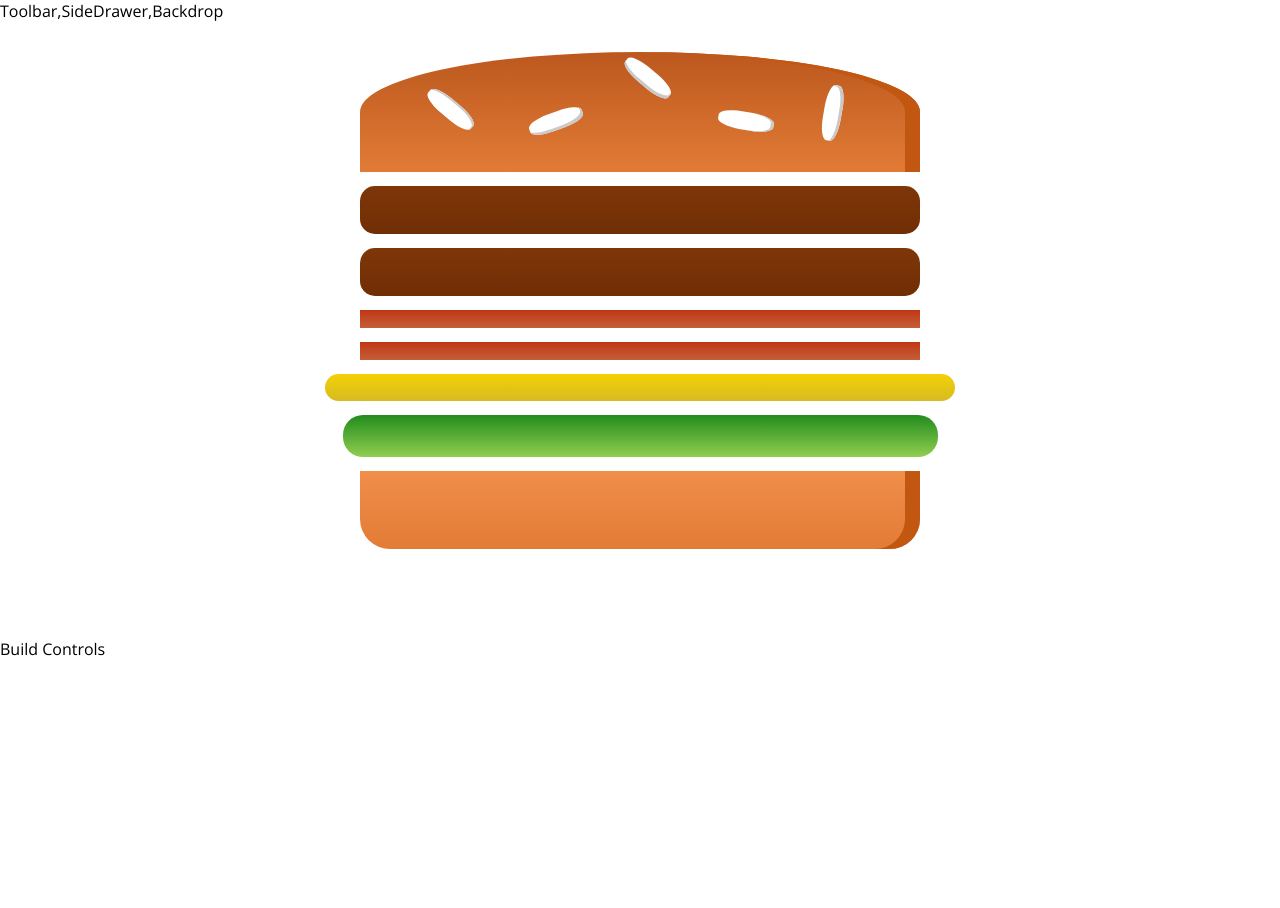
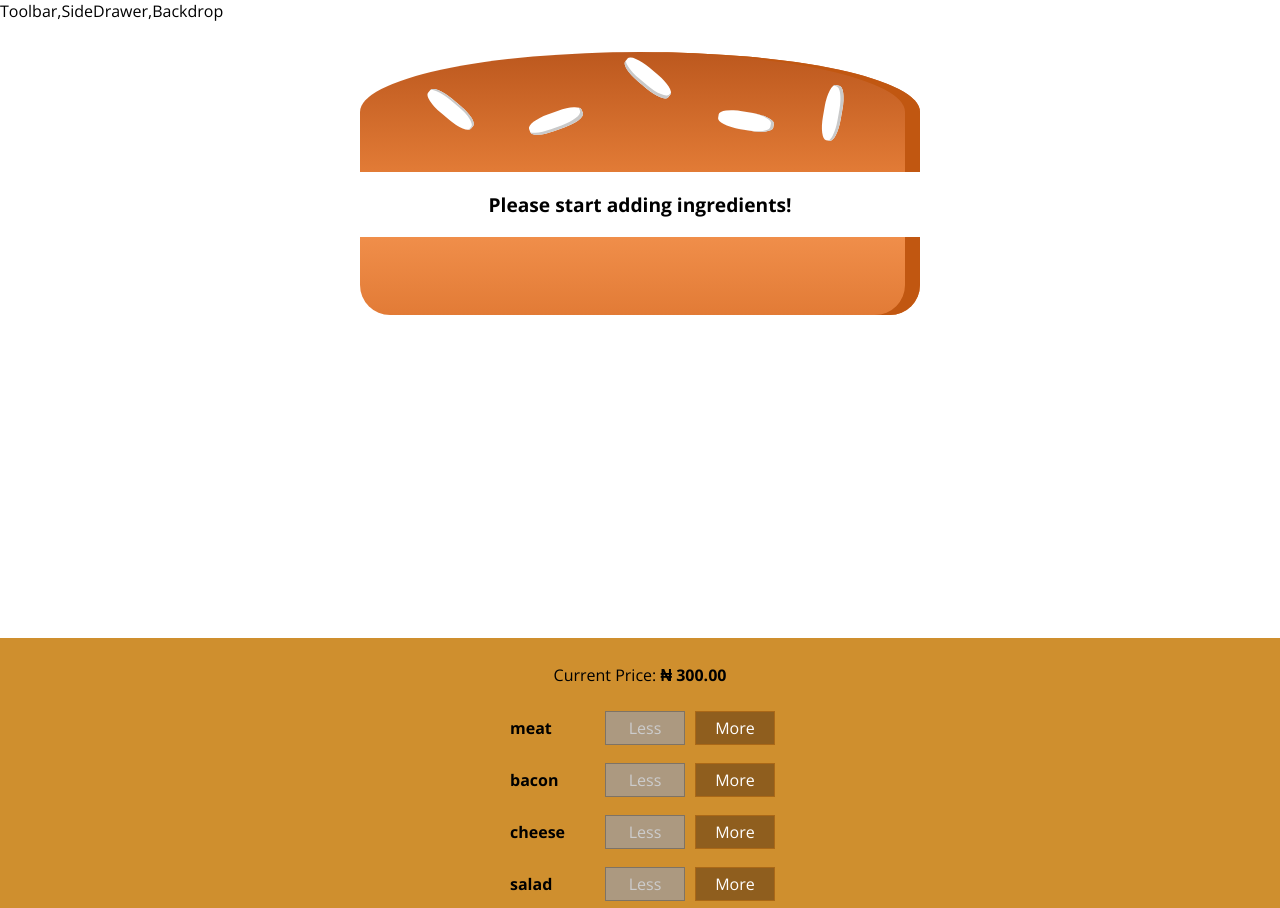
Before and after one commit to muheebolakunle/myburger, a React (Create React App) app: page / in a window 1280 px wide. Shown: the top 908 px of the page. Before the commit the page ends 800 px from the top, so only its background shows below. Built offline with nearby package versions, Linux system fonts and the light colour scheme.

Commit message:
create BuildControl component

```diff
--- /dev/null
+++ b/src/components/Burger/BuildControls/BuildContols.js
@@ -0,0 +1,23 @@
+import React from 'react';
+
+import BuildControl from './BuildControl/BuildControl';
+import styles from './BuildControls.module.css';
+
+const buildControls = (props) => {
+    const controls = props.labels.map(label => <BuildControl
+        key={label}
+        label={label}
+        added={() => props.addIngredient(label)}
+        removed={() => props.removeIngredient(label)}
+        disabled={props.disabledInfo[label]}
+    />)
+    return (
+        <div className={styles.BuildControls}>
+            <p>Current Price: <strong>&#x20A6; {props.price.toFixed(2)}</strong></p>
+            {controls}
+            <button className={styles.OrderButton} disabled={!props.purchasable}>ORDER NOW</button>
+        </div>
+    )
+}
+
+export default buildControls;
--- /dev/null
+++ b/src/components/Burger/BuildControls/BuildControl/BuildControl.js
@@ -0,0 +1,16 @@
+import React from 'react';
+
+import styles from './BuildControl.module.css';
+
+const buildControl = (props) => (
+    <div className={styles.BuildControl}>
+        <div className={styles.Label}>{props.label}</div>
+        <button
+            className={styles.Less}
+            onClick={props.removed}
+            disabled={props.disabled}>Less</button>
+        <button className={styles.More} onClick={props.added}>More</button>
+    </div>
+);
+
+export default buildControl;
--- /dev/null
+++ b/src/components/Burger/BuildControls/BuildControl/BuildControl.module.css
@@ -0,0 +1,56 @@
+.BuildControl{
+    display: flex;
+    justify-content: space-between;
+    align-items: center;
+    margin: 5px 0;
+}
+
+.BuildControl button {
+    display: block;
+    cursor: pointer;
+    outline: none;
+    font: inherit;
+    padding: 5px;
+    margin: 0 5px;
+    width: 80px;
+    border: 1px solid #aa6817;
+}
+
+.BuildControl button:disabled {
+    background-color: #AC9980;
+    border: 1px solid #7E7365;
+    color: #ccc;
+    cursor: default;
+}
+
+.BuildControl button:hover:disabled {
+    background-color: #AC9980;
+    color: #ccc;
+    cursor: not-allowed;
+}
+
+.Label {
+    padding: 10px;
+    font-weight: bold;
+    width: 80px;
+}
+
+.BuildControl .Less {
+    background-color: #D39952;
+    color: white;
+}
+
+.BuildControl .More {
+    background-color: #8F5E1E;
+    color: white;
+}
+
+.BuildControl .Less:hover, .BuildControl .Less:active {
+    background-color: #DAA972;
+    color: white;
+}
+
+.BuildControl .More:hover,.BuildControl .More:active {
+    background-color: #99703F;
+    color: white;
+}
--- /dev/null
+++ b/src/components/Burger/BuildControls/BuildControls.module.css
@@ -0,0 +1,51 @@
+.BuildControls {
+    width: 100%;
+    background-color: #cf8f2e;
+    display: flex;
+    flex-flow: column;
+    align-items: center;
+    box-shadow: 0 2px 1px #ccc;
+    margin: auto;
+    padding: 10px 0
+}
+
+.OrderButton{
+    background-color: #DAD735;
+    outline: none;
+    cursor: pointer;
+    border: 1px solid #966909;
+    color: #966909;
+    font-family: inherit;
+    font-size: 1.2em;
+    padding: 15px 30px;
+    box-shadow: 2px 2px 2px #966909
+}
+
+.OrderButton:hover, .OrderButton:active {
+    background-color: #A0DB41;
+    color: #966909;
+    border: 1px solid #966909;
+}
+
+.OrderButton:disabled{
+    cursor: not-allowed;
+    border: 1px solid #ccc;
+    background-color: #c7C6C6;
+    color: #888888
+}
+
+.OrderButton:not(:disabled){
+    animation: enable 0.3s linear;
+}
+
+@keyframes enable{
+    0% {
+        transform: scale(1);
+    }
+    60% {
+        transform: scale(1.1);
+    }
+    100% {
+        transform: scale(1);
+    }
+}
--- a/src/components/Burger/Burger.js
+++ b/src/components/Burger/Burger.js
@@ -4,13 +4,17 @@ import BurgerIngredient from './BurgerIngredient/BurgerIngredient';
 import styles from './Burger.module.css';
 
 const burger = (props) => {
-    const transformedIngredients = Object.keys(props.ingredients)
+    let transformedIngredients = Object.keys(props.ingredients)
         .map(igkey => {
             return [...Array(props.ingredients[igkey])].map((_, i) => {
                 return <BurgerIngredient key={igkey + i} type={igkey} />
             })
         }
-        );
+        ).reduce((acc, cur) => acc.concat(cur), []);
+
+    if (transformedIngredients.length === 0) {
+        transformedIngredients = <p>Please start adding ingredients!</p>
+    }
 
     return (
         <div className={styles.Burger}>
--- a/src/components/Burger/Burger.module.css
+++ b/src/components/Burger/Burger.module.css
@@ -2,7 +2,7 @@
     width: 100%;
     margin: auto;
     height: 250px;
-    overflow: scroll;
+    overflow: auto;
     font-weight: bold;
     font-size: 1.2rem;
     text-align: center;
--- a/src/containers/BurgerBuilder/BurgerBuilder.js
+++ b/src/containers/BurgerBuilder/BurgerBuilder.js
@@ -2,22 +2,93 @@ import React, { Component } from 'react';
 
 import Aux from '../../hoc/Aux';
 import Burger from '../../components/Burger/Burger';
+import BuildControls from '../../components/Burger/BuildControls/BuildContols';
+
+const INGREDIENT_PRICES = {
+    'meat': 200,
+    'bacon': 200,
+    'cheese': 100,
+    'salad': 150
+}
 
 class BurgerBuilder extends Component {
     state = {
         ingredients: {
-            'meat': 2,
-            'bacon': 2,
-            'cheese': 1,
-            'salad': 1
+            'meat': 0,
+            'bacon': 0,
+            'cheese': 0,
+            'salad': 0
+        },
+        totalPrice: 300,
+        purchasable: false
+    }
+
+    updatePurchaseState = (updatedState) => {
+        const ingredients = {
+            ...updatedState.ingredients
         }
+        const purchase = Object.keys(ingredients)
+            .map(type => ingredients[type])
+            .reduce((sum, el) => sum + el, 0);
+        this.setState({ purchasable: purchase > 0 });
+
+    }
+
+    addIngredientHandler = (type) => {
+        const oldCount = this.state.ingredients[type];
+        const updatedCount = oldCount + 1;
+
+        const oldPrice = this.state.totalPrice;
+        const updatedPrice = oldPrice + INGREDIENT_PRICES[type];
+
+        const updatedState = {
+            ...this.state
+        }
+        updatedState.ingredients[type] = updatedCount;
+        updatedState.totalPrice = updatedPrice;
+        this.setState(updatedState);
+        this.updatePurchaseState(updatedState);
+
+    }
+
+    removeIngredientHandler = (type) => {
+        const oldCount = this.state.ingredients[type];
+        if (oldCount <= 0) {
+            return;
+        }
+        const updatedCount = oldCount - 1;
+
+        const oldPrice = this.state.totalPrice;
+        const updatedPrice = oldPrice - INGREDIENT_PRICES[type];
+
+        const updatedState = {
+            ...this.state
+        }
+        updatedState.ingredients[type] = updatedCount;
+        updatedState.totalPrice = updatedPrice;
+        this.setState(updatedState);
+        this.updatePurchaseState(updatedState);
+
     }
 
     render() {
+        const disabledInfo = {
+            ...this.state.ingredients
+        }
+        for (let key in disabledInfo) {
+            disabledInfo[key] = disabledInfo[key] <= 0;
+        }
         return (
             <Aux>
                 <Burger ingredients={this.state.ingredients} />
-                <div>Build Controls</div>
+                <BuildControls
+                    labels={Object.keys(this.state.ingredients)}
+                    addIngredient={this.addIngredientHandler}
+                    removeIngredient={this.removeIngredientHandler}
+                    disabledInfo={disabledInfo}
+                    price={this.state.totalPrice}
+                    purchasable={this.state.purchasable}
+                />
             </Aux>
 
         )
```
